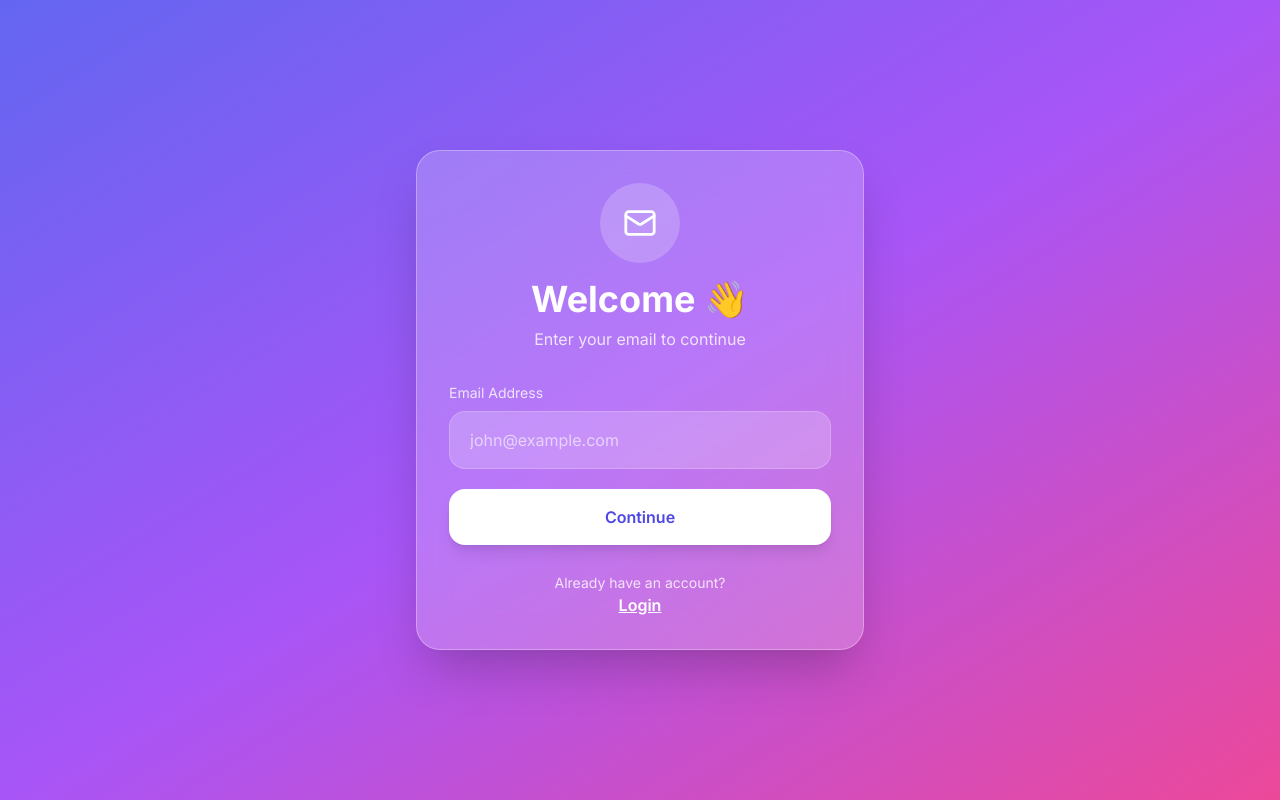
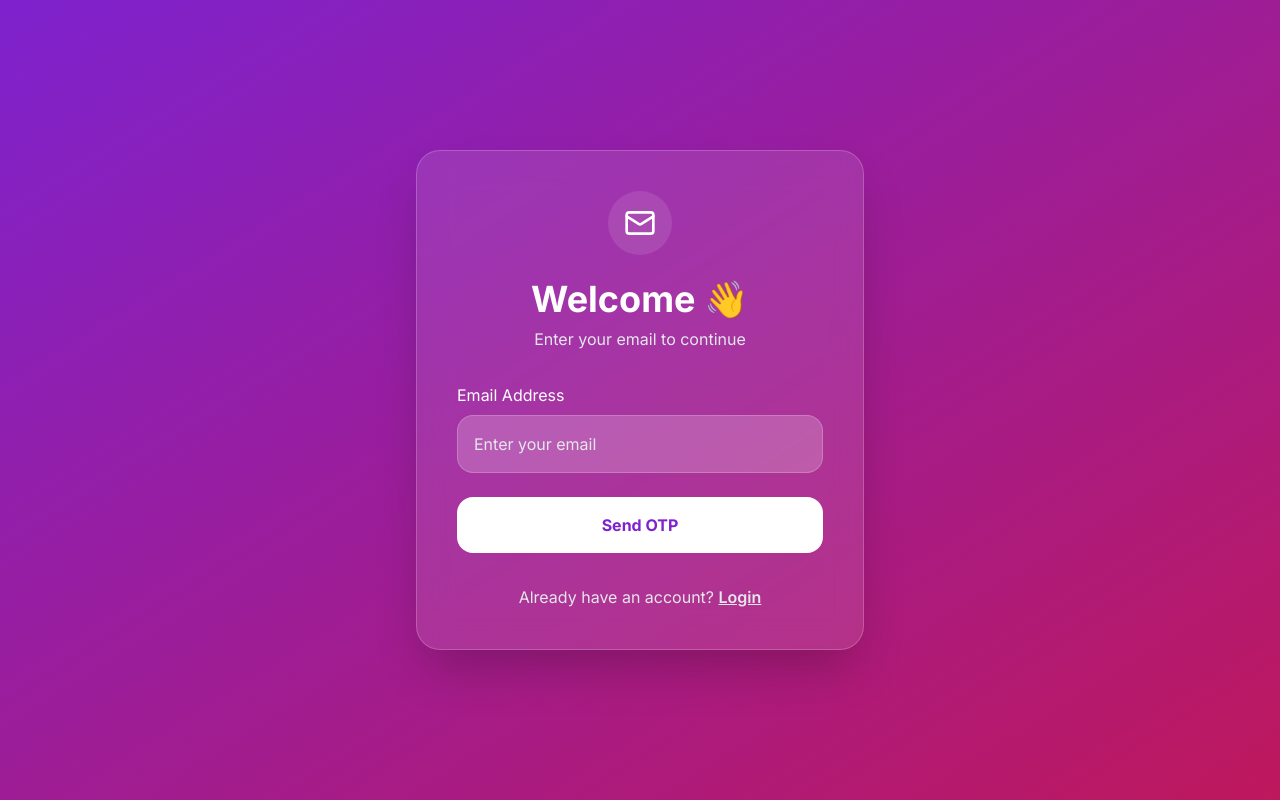
Before and after one commit to paridhijain153/TaskFlow, a React (Vite) app in the folder mini-task-dashboard/task-dashboard-frontend/: page /signup in a window 1280 px wide. Built offline with nearby package versions, Linux system fonts and the light colour scheme.

Commit message:
frontend-production-fix

```diff
--- a/mini-task-dashboard/task-dashboard-frontend/src/pages/SignupEmail.jsx
+++ b/mini-task-dashboard/task-dashboard-frontend/src/pages/SignupEmail.jsx
@@ -1,140 +1,112 @@
-
 import { useState } from "react";
-import axios from "axios";
-
-import {
-  useNavigate,
-  Link,
-} from "react-router-dom";
-
+import { useNavigate, Link } from "react-router-dom";
 import { Mail } from "lucide-react";
 
-export default function SignupEmail() {
+import API from "../services/api";
 
-  const [email, setEmail] =
-    useState("");
-
-  const [loading, setLoading] =
-    useState(false);
+const SignupEmail = () => {
+  const [email, setEmail] = useState("");
+  const [loading, setLoading] = useState(false);
 
   const navigate = useNavigate();
 
   const handleSubmit = async (e) => {
     e.preventDefault();
 
+    if (!email) {
+      alert("Please enter email");
+      return;
+    }
+
     try {
-
       setLoading(true);
 
-      await axios.post(
-        "http://localhost:5000/api/auth/send-otp",
+      const response = await API.post(
+        "/api/auth/send-otp",
         {
           email,
         }
       );
 
-      localStorage.setItem(
-        "signupEmail",
-        email
+      alert(
+        response?.data?.message ||
+          "OTP sent successfully"
       );
 
-      navigate("/verify-otp");
-
+      navigate("/verify-otp", {
+        state: { email },
+      });
     } catch (err) {
+      console.log(err);
 
       alert(
-        err.response?.data?.message
+        err?.response?.data?.message ||
+          err?.message ||
+          "Something went wrong"
       );
-
     } finally {
-
       setLoading(false);
-
     }
   };
 
   return (
-    <div className="min-h-screen bg-gradient-to-br from-indigo-500 via-purple-500 to-pink-500 flex items-center justify-center px-4">
+    <div className="min-h-screen flex items-center justify-center bg-gradient-to-br from-purple-700 to-pink-700">
+      <div className="bg-white/10 backdrop-blur-lg rounded-3xl p-10 w-full max-w-md shadow-2xl border border-white/20">
 
-      <div className="w-full max-w-md bg-white/20 backdrop-blur-lg border border-white/30 shadow-2xl rounded-3xl p-8 text-white">
-
-        <div className="text-center mb-8">
-
-          <div className="w-20 h-20 rounded-full bg-white/20 flex items-center justify-center mx-auto mb-4">
-
-            <Mail size={34} />
-
+        <div className="flex justify-center mb-6">
+          <div className="bg-white/10 p-4 rounded-full">
+            <Mail size={32} className="text-white" />
+          </div>
         </div>
 
-          <h1 className="text-4xl font-bold mb-2">
+        <h1 className="text-4xl font-bold text-center text-white mb-2">
           Welcome 👋
         </h1>
 
-          <p className="text-white/80">
+        <p className="text-center text-gray-200 mb-8">
           Enter your email to continue
         </p>
 
-        </div>
-
-        <form
-          onSubmit={handleSubmit}
-          className="space-y-5"
-        >
-
-          <div>
-
-            <label className="text-sm text-white/80 block mb-2">
-
+        <form onSubmit={handleSubmit}>
+          <div className="mb-6">
+            <label className="block text-white mb-2">
               Email Address
-
             </label>
 
             <input
               type="email"
-              placeholder="john@example.com"
+              placeholder="Enter your email"
+              className="w-full px-4 py-4 rounded-2xl outline-none bg-white/20 text-white placeholder-gray-200 border border-white/20"
               value={email}
               onChange={(e) =>
                 setEmail(e.target.value)
               }
-              className="w-full bg-white/20 border border-white/20 rounded-2xl px-5 py-4 outline-none placeholder:text-white/60 focus:border-white transition"
-              required
             />
-
           </div>
 
           <button
             type="submit"
             disabled={loading}
-            className="w-full bg-white text-indigo-600 font-semibold py-4 rounded-2xl hover:scale-[1.02] transition duration-300 shadow-lg disabled:opacity-70"
+            className="w-full py-4 rounded-2xl bg-white text-purple-700 font-bold hover:scale-[1.02] transition-all duration-200 disabled:opacity-70"
           >
+            {loading
+              ? "Sending OTP..."
+              : "Send OTP"}
+          </button>
+        </form>
 
-            {
-              loading
-                ? "Sending OTP..."
-                : "Continue"
-            }
-
-          </button>
-
-          <div className="text-center pt-2">
-
-            <p className="text-white/80 text-sm">
-              Already have an account?
-            </p>
-
+        <p className="text-center text-gray-200 mt-8">
+          Already have an account?{" "}
           <Link
             to="/login"
-              className="font-semibold underline"
+            className="underline font-semibold"
           >
             Login
           </Link>
-
+        </p>
       </div>
-
-        </form>
-
-      </div>
-
     </div>
   );
-}
+};
+
+export default SignupEmail;
```
Lines whose indentation alone changed are shown as unchanged.
